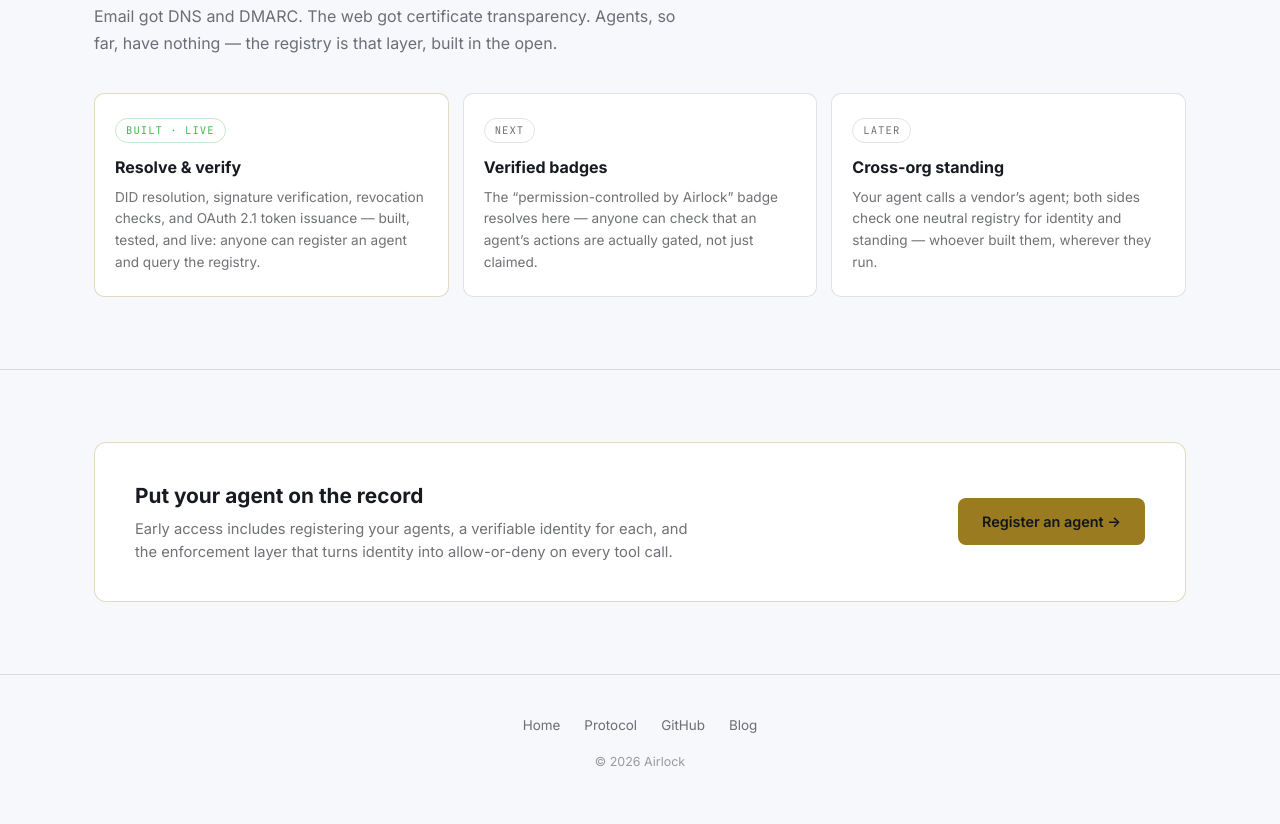
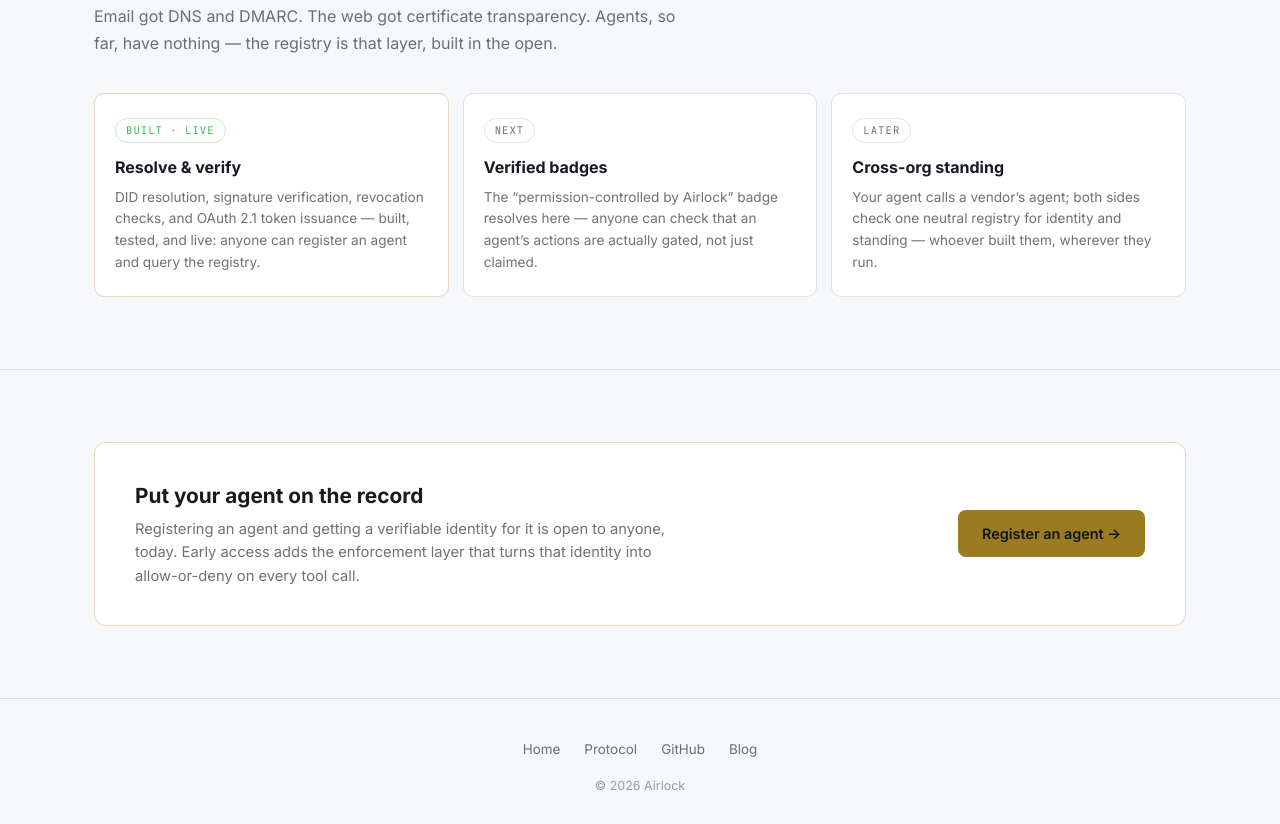
Before and after one commit to airlock-protocol/airlock, a website: page docs/registry/index.html in a window 1280 px wide. Shown: the part 1820-2644 px from the top of the page. Before the commit the page ends 2620 px from the top, so only its background shows below. Drawn offline with Linux system fonts and the light colour scheme.

Commit message:
Registry and blog: registration is open, enforcement stays early access
The bridge copy bundled agent registration with the enforcement layer
under early access. Registration and identity are now open to anyone;
the enforcement layer is not, so split the two rather than move both.

Blog post still described the hosted registry as private beta.

```diff
--- a/docs/registry/index.html
+++ b/docs/registry/index.html
@@ -322,9 +322,9 @@ footer{border-top:1px solid var(--border);padding:40px 0 28px;text-align:center}
       <div>
         <h3>Put your agent on the record</h3>
         <p>
-          Early access includes registering your agents, a verifiable identity
-          for each, and the enforcement layer that turns identity into
-          allow-or-deny on every tool call.
+          Registering an agent and getting a verifiable identity for it is
+          open to anyone, today. Early access adds the enforcement layer that
+          turns that identity into allow-or-deny on every tool call.
         </p>
       </div>
       <a href="/access/?intent=register" class="btn-primary">Register an agent &rarr;</a>
```
Also changed, not shown: docs/blog/who-verifies-the-agents.html (+1 -1 lines).
